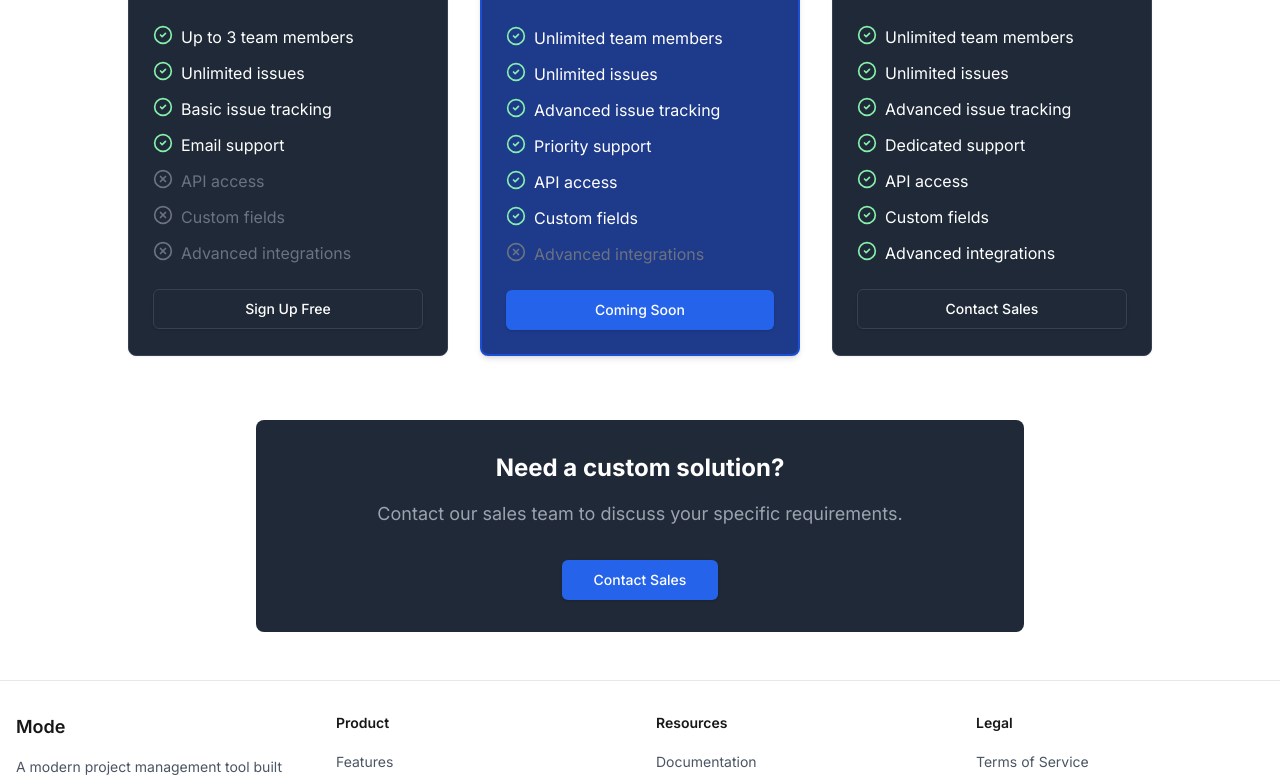
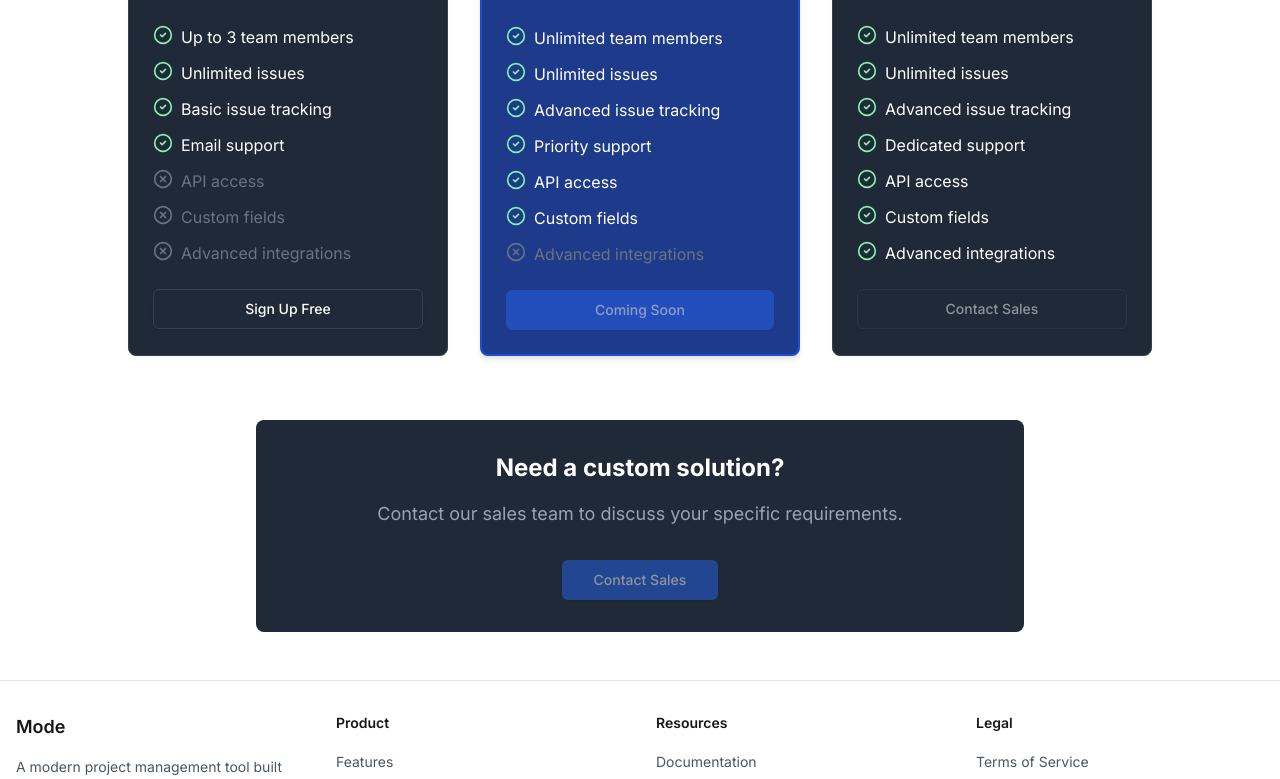
Before and after one commit to ellenwelsh92/next.js-issue-tracker, a Next.js app: page /pricing in a window 1280 px wide. Shown: the part 421-1200 px from the top of the page. Built offline with nearby package versions, Linux system fonts and the light colour scheme.

Commit message:
marketing buttons disable

```diff
--- a/app/(marketing)/pricing/page.tsx
+++ b/app/(marketing)/pricing/page.tsx
@@ -30,7 +30,7 @@ export default function PricingPage() {
             { name: 'Advanced integrations', included: false },
           ]}
           buttonText="Sign Up Free"
-          buttonLink="/auth/signup"
+          buttonLink="/signup"
         />
 
         {/* Pro Plan */}
@@ -49,7 +49,6 @@ export default function PricingPage() {
             { name: 'Advanced integrations', included: false },
           ]}
           buttonText="Coming Soon"
-          buttonLink="#"
           highlighted
           badge="Popular"
         />
@@ -69,7 +68,6 @@ export default function PricingPage() {
             { name: 'Advanced integrations', included: true },
           ]}
           buttonText="Contact Sales"
-          buttonLink="mailto:sales@linearclone.com"
         />
       </div>
 
@@ -80,12 +78,14 @@ export default function PricingPage() {
         <p className="text-lg text-gray-400 dark:text-gray-300 mb-8">
           Contact our sales team to discuss your specific requirements.
         </p>
-        <a
-          href="mailto:sales@linearclone.com"
-          className="inline-flex h-10 items-center justify-center rounded-md bg-blue-600 px-8 py-2 text-sm font-medium text-white shadow transition-colors hover:bg-blue-700 focus-visible:outline-none focus-visible:ring-1 focus-visible:ring-blue-700"
+        <button
+          type="button"
+          disabled
+          title="Coming soon"
+          className="inline-flex h-10 items-center justify-center rounded-md bg-blue-600 px-8 py-2 text-sm font-medium text-white shadow cursor-not-allowed opacity-50"
         >
           Contact Sales
-        </a>
+        </button>
       </div>
     </div>
   )
@@ -103,7 +103,7 @@ interface PricingCardProps {
   description: string
   features: PricingFeature[]
   buttonText: string
-  buttonLink: string
+  buttonLink?: string
   highlighted?: boolean
   badge?: string
 }
@@ -160,6 +160,7 @@ function PricingCard({
           </li>
         ))}
       </ul>
+      {buttonLink ? (
         <Link
           href={buttonLink}
           className={`w-full inline-flex h-10 items-center justify-center rounded-md px-8 py-2 text-sm font-medium shadow transition-colors ${
@@ -170,6 +171,20 @@ function PricingCard({
         >
           {buttonText}
         </Link>
+      ) : (
+        <button
+          type="button"
+          disabled
+          title="Coming soon"
+          className={`w-full inline-flex h-10 items-center justify-center rounded-md px-8 py-2 text-sm font-medium shadow cursor-not-allowed opacity-50 ${
+            highlighted
+              ? 'bg-blue-600 text-white'
+              : 'bg-gray-800 border border-gray-700 text-white'
+          }`}
+        >
+          {buttonText}
+        </button>
+      )}
     </div>
   )
 }
```
Lines whose indentation alone changed are shown as unchanged.
